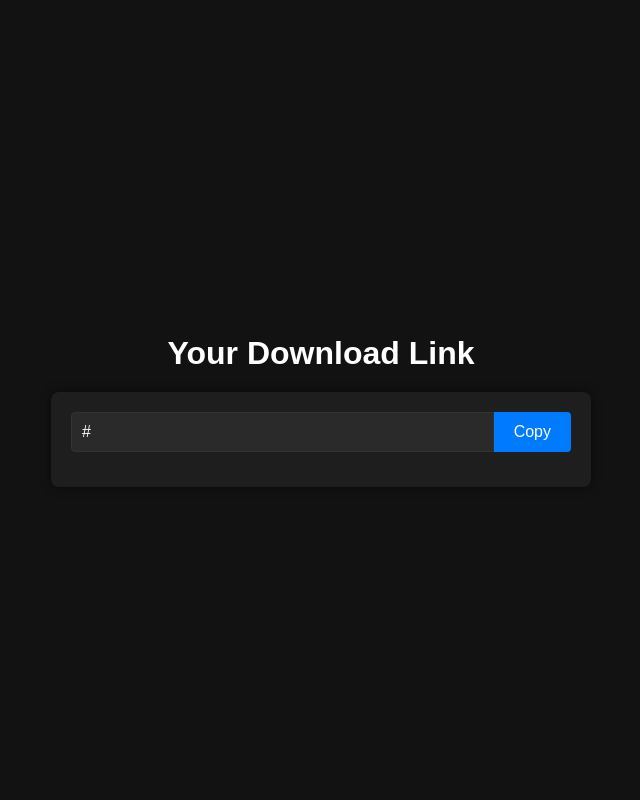
After one commit to sebcun/ConvertKit, a Flask app: template templates/link.html in a window 1280 px wide. The commit adds this page. Shown: the whole page, without its empty margins (319-959 px from the left). Run offline with Flask 3, Linux system fonts and the light colour scheme; the template is opened without the code that fills it: most values are stand-ins (such as "Sample title", 1, 10 or a date in 2020).

Commit message:
added save to link

```diff
--- a/app.py
+++ b/app.py
@@ -1,11 +1,30 @@
 from flask import Flask, render_template, request, send_file
 import os
 import uuid
+import shutil
+import json
 from core.loader import load_plugins
 
 app = Flask(__name__)
 plugins = load_plugins()
 print(f"Loaded Plugins: {plugins}")
+
+STORED_FILES_PATH = "stored_files.json"
+
+
+def load_stored_files():
+    if os.path.exists(STORED_FILES_PATH):
+        with open(STORED_FILES_PATH, "r") as f:
+            return json.load(f)
+    return {}
+
+
+def save_stored_files(stored_files):
+    with open(STORED_FILES_PATH, "w") as f:
+        json.dump(stored_files, f)
+
+
+stored_files = load_stored_files()
 
 
 @app.route("/", methods=["GET", "POST"])
@@ -39,6 +58,7 @@ def convert():
     file_path = request.form["file_path"]
     module_name = request.form["module_name"]
     original_filename = request.form["original_filename"]
+    get_link = request.form.get("get_link") == "true"
 
     plugin = next(p for p in plugins if p["module"].__name__ == module_name)
     output_file = plugin["module"].convert(file_path)
@@ -52,7 +72,30 @@ def convert():
     else:
         attachment_filename = f"{name}.{output_ext}"
 
+    if get_link:
+        file_uuid = str(uuid.uuid4())
+        stored_path = os.path.join("downloads", f"{file_uuid}.{output_ext}")
+        os.makedirs("downloads", exist_ok=True)
+        shutil.copy(output_file, stored_path)
+
+        stored_files[file_uuid] = {"path": stored_path, "filename": attachment_filename}
+        save_stored_files(stored_files)
+
+        download_link = request.host_url + f"download/{file_uuid}"
+        return render_template("link.html", download_link=download_link)
+
     return send_file(output_file, as_attachment=True, download_name=attachment_filename)
+
+
+@app.route("/download/<file_id>")
+def download(file_id):
+    if file_id not in stored_files:
+        return "File not found", 404
+
+    file_info = stored_files[file_id]
+    return send_file(
+        file_info["path"], as_attachment=True, download_name=file_info["filename"]
+    )
 
 
 @app.route("/framework")
--- /dev/null
+++ b/stored_files.json
@@ -0,0 +1 @@
+{"c8991591-6315-4524-9166-b50da3eac939": {"path": "downloads\\c8991591-6315-4524-9166-b50da3eac939.txt", "filename": "content_converted.txt"}}
--- /dev/null
+++ b/templates/link.html
@@ -0,0 +1,92 @@
+<!DOCTYPE html>
+<html>
+  <head>
+    <title>ConvertKit - Download Link</title>
+    <style>
+      body {
+        font-family: Arial, sans-serif;
+        background-color: #121212;
+        color: #ffffff;
+        margin: 0;
+        padding: 0;
+        display: flex;
+        justify-content: center;
+        align-items: center;
+        height: 100vh;
+        flex-direction: column;
+      }
+      h1 {
+        margin-bottom: 20px;
+        font-size: 2em;
+      }
+      .link-container {
+        background-color: #1e1e1e;
+        padding: 20px;
+        border-radius: 8px;
+        box-shadow: 0 0 10px rgba(0, 0, 0, 0.5);
+        width: 500px;
+        text-align: center;
+      }
+      .link-box {
+        display: flex;
+        margin-bottom: 15px;
+      }
+      input[type="text"] {
+        flex: 1;
+        padding: 10px;
+        border: 1px solid #333;
+        border-radius: 4px 0 0 4px;
+        background-color: #2a2a2a;
+        color: #ffffff;
+        font-size: 1em;
+      }
+      button {
+        background-color: #007bff;
+        color: #ffffff;
+        border: none;
+        padding: 10px 20px;
+        border-radius: 0 4px 4px 0;
+        cursor: pointer;
+        font-size: 1em;
+      }
+      button:hover {
+        background-color: #0056b3;
+      }
+      .success {
+        color: #28a745;
+        font-size: 0.9em;
+        display: none;
+      }
+    </style>
+  </head>
+  <body>
+    <h1>Your Download Link</h1>
+    <div class="link-container">
+      <div class="link-box">
+        <input
+          type="text"
+          id="linkInput"
+          value="{{ download_link }}"
+          readonly
+        />
+        <button onclick="copyLink()">Copy</button>
+      </div>
+      <span class="success" id="copySuccess">Copied to clipboard!</span>
+    </div>
+
+    <script>
+      function copyLink() {
+        const input = document.getElementById("linkInput");
+        input.select();
+        input.setSelectionRange(0, 99999);
+        navigator.clipboard.writeText(input.value);
+
+        const success = document.getElementById("copySuccess");
+        success.style.display = "block";
+        setTimeout(() => {
+          success.style.display = "none";
+        }, 2000);
+      }
+    </script>
+  </body>
+</html>
```
Also changed, not shown: templates/result.html (+19 -0 lines).
